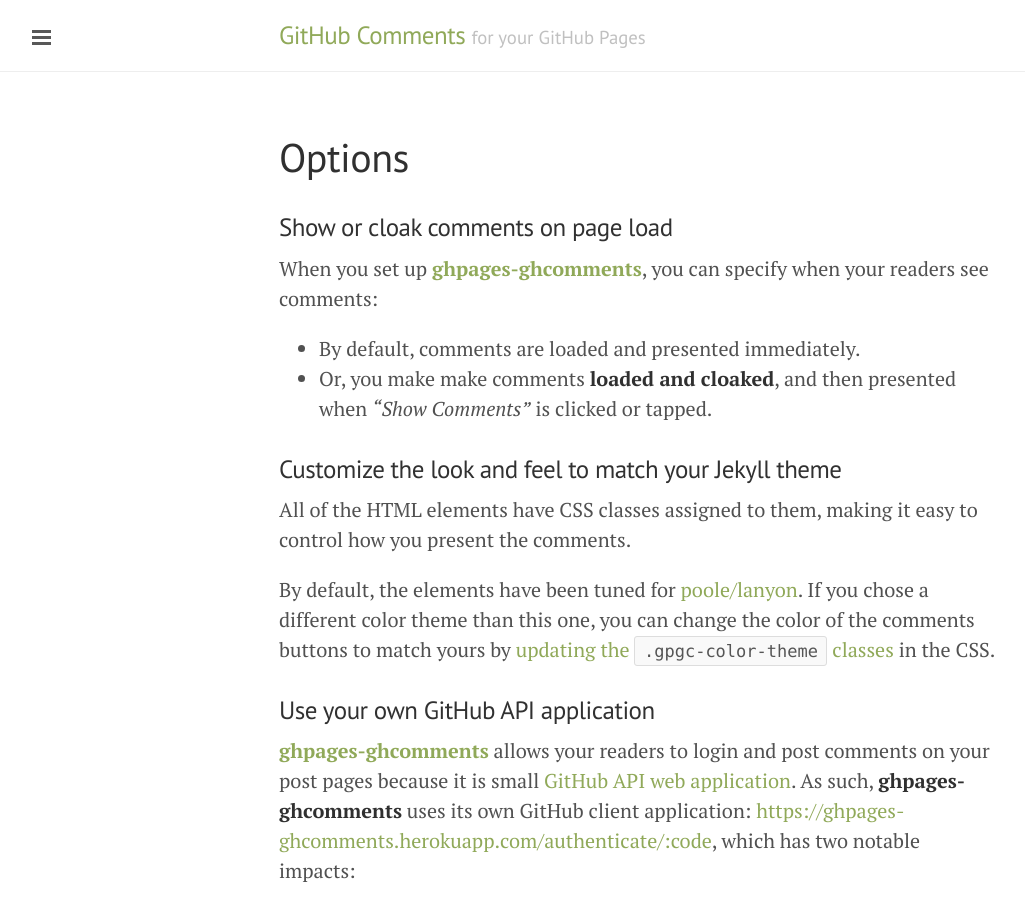
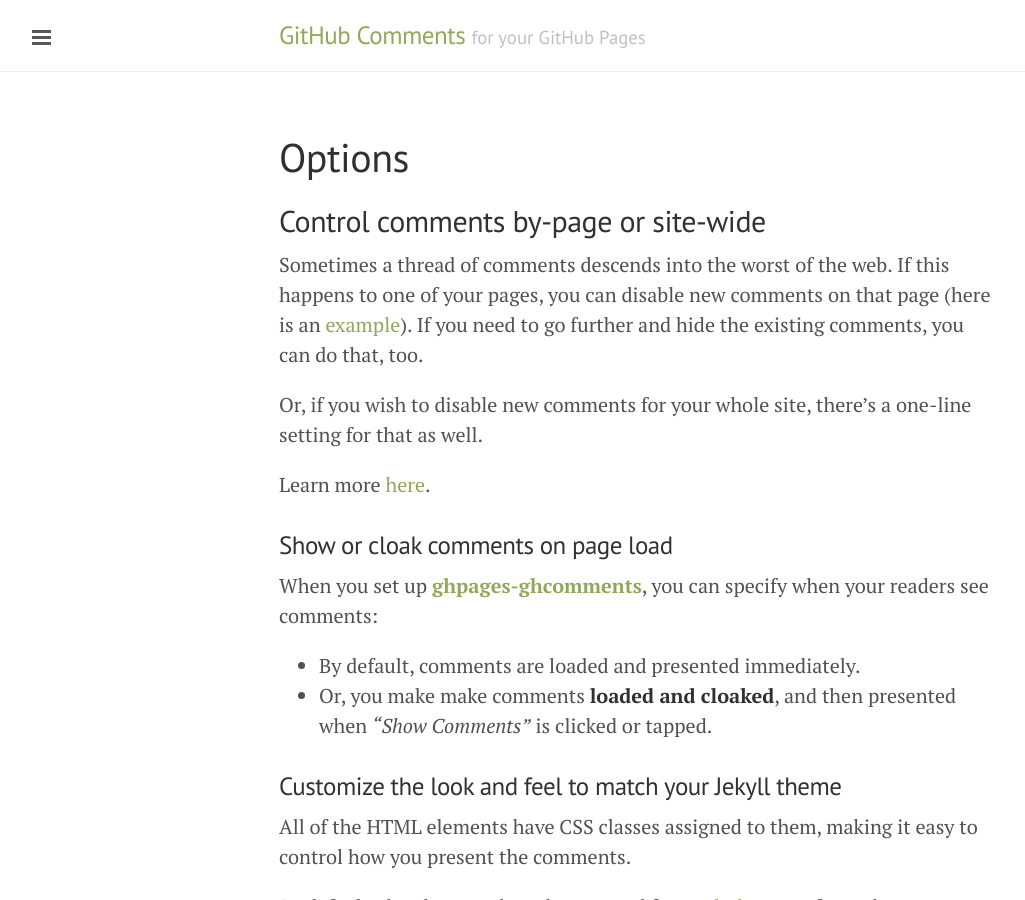
Before and after one commit to wireddown/ghpages-ghcomments, a Jekyll site: the page built from options.md, in a window 1280 px wide and 900 px high. Shown: the whole window, without its empty margins (1-1026 px from the left). Built offline with Jekyll 4.4.1, drawn with Linux system fonts in a browser that asks for light colours; Markdown is read by kramdown in place of the engine named in the settings.

Commit message:
Add comment control feature

```diff
--- a/_data/gpgc.yml
+++ b/_data/gpgc.yml
@@ -1,5 +1,6 @@
 repo_owner: wireddown
 repo_name: ghpages-ghcomments
+disabled: false
 use_show_action: true
 label_name: Example GitHub Pages Comments
 label_color: 90a959
--- a/_includes/gpgc_comments.html
+++ b/_includes/gpgc_comments.html
@@ -35,6 +35,10 @@
   </div>
 </div>
 
+<div class="gpgc-new-section gpgc-comments-font gpgc-hidden" id="gpgc_disabled">
+  <p class="gpgc-centered-text">Comments are closed</p>
+</div>
+
 <div class="gpgc-new-section gpgc-comments-font gpgc-help-error gpgc-hidden" id="gpgc_reader_error">
 </div>
 
@@ -45,6 +49,7 @@
 
 <script>
   var gpgc = {
+    new_comments_disabled: new Boolean({{ site.data.gpgc.disabled }}).valueOf() || new Boolean({{ page.gpgc_disabled }}).valueOf(),
     site_url: "{{ site.url }}",
     page_path: "{{ page.path }}",
     issue_title: "{{ include.post_title }}",
--- a/options.md
+++ b/options.md
@@ -3,6 +3,14 @@ layout: page
 title: Options
 tags: [sidebar]
 ---
+
+## Control comments by-page or site-wide
+
+Sometimes a thread of comments descends into the worst of the web. If this happens to one of your pages, you can disable new comments on that page (here is an [example]({{ site.baseurl }}/2015/01/09/creative-business-to-business-churn/)). If you need to go further and hide the existing comments, you can do that, too.
+
+Or, if you wish to disable new comments for your whole site, there's a one-line setting for that as well.
+
+Learn more [here]({{ site.baseurl }}/2015/08/16/introducing-comment-control/).
 
 ### Show or cloak comments on page load
 
```
Also changed, not shown: _posts/2015-01-09-creative-business-to-business-churn.md (+1 -0 lines), _posts/2015-08-16-introducing-comment-control.md (added, +46 -0 lines), advanced/manual.md (+2 -0 lines), public/js/gpgc_core.js (+26 -0 lines), 1 other file.
